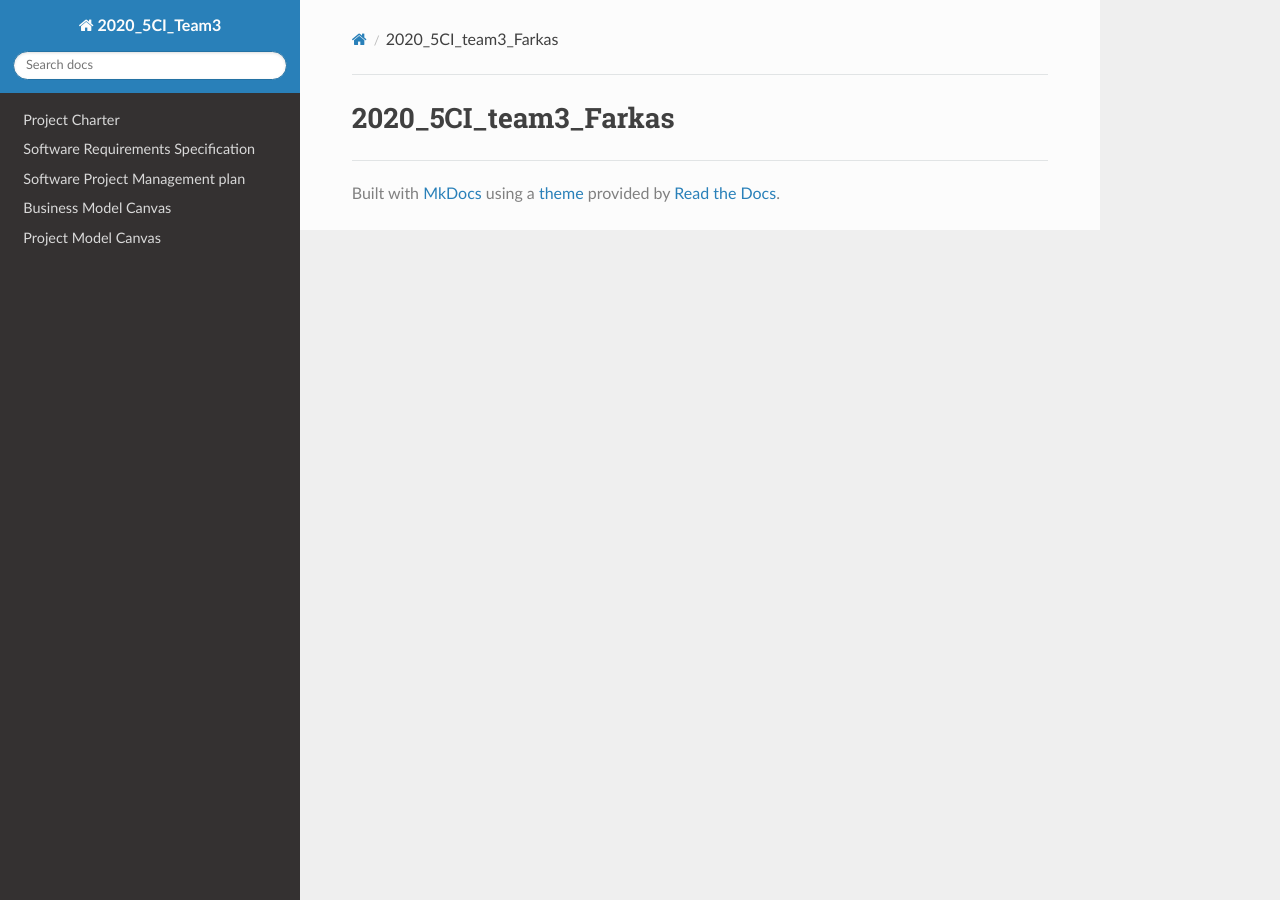
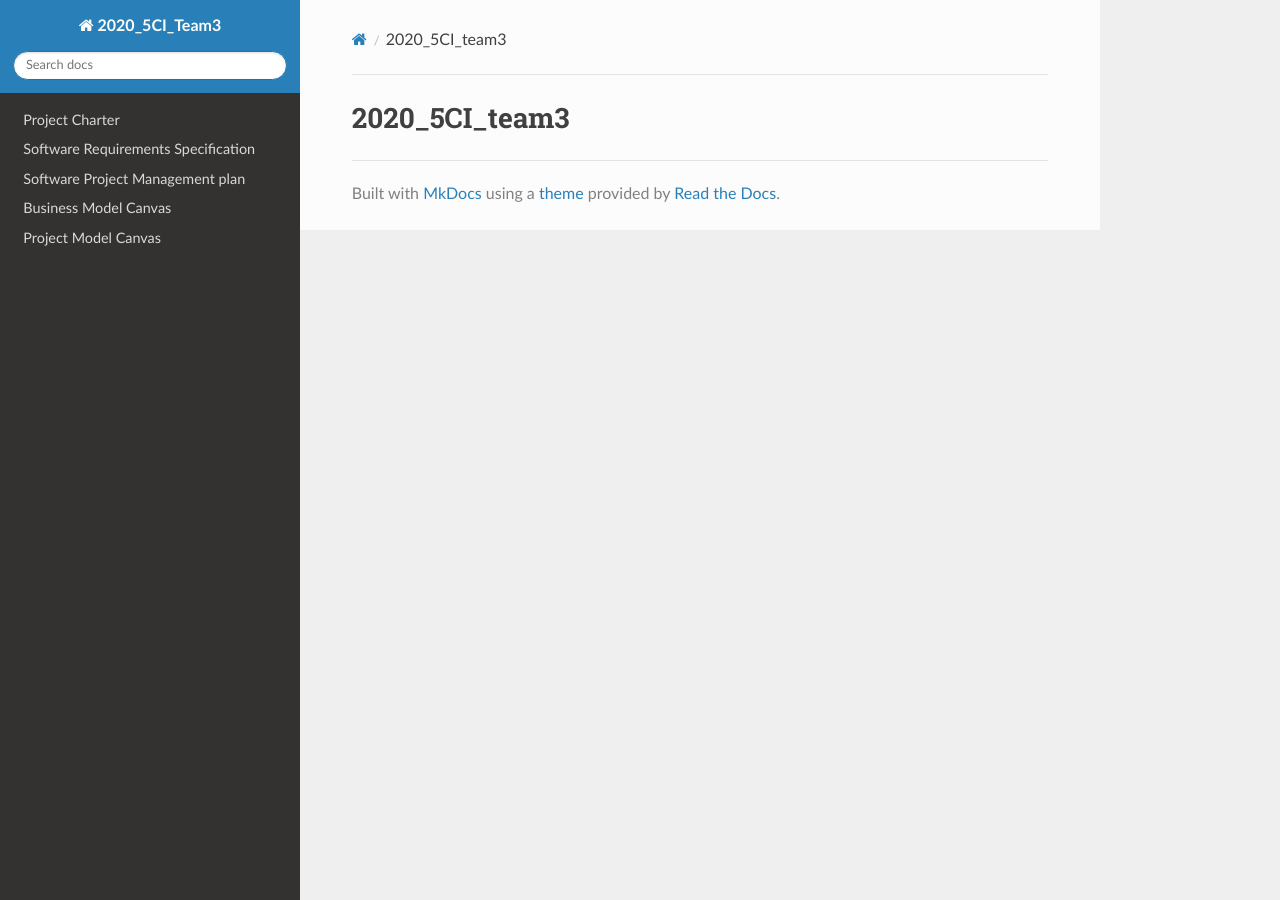
Before and after one commit to TrackyRaul/2020_5CI__team3_Farkas, an MkDocs documentation site: the page built from docs/index.md, in a window 1280 px wide. Built offline with MkDocs 1.6.1, drawn with Linux system fonts in a browser that asks for light colours; nearby versions of some CDN libraries.

Commit message:
Update index.md

```diff
--- a/docs/index.md
+++ b/docs/index.md
@@ -1 +1 @@
-# 2020_5CI_team3_Farkas
+# 2020_5CI_team3
```
